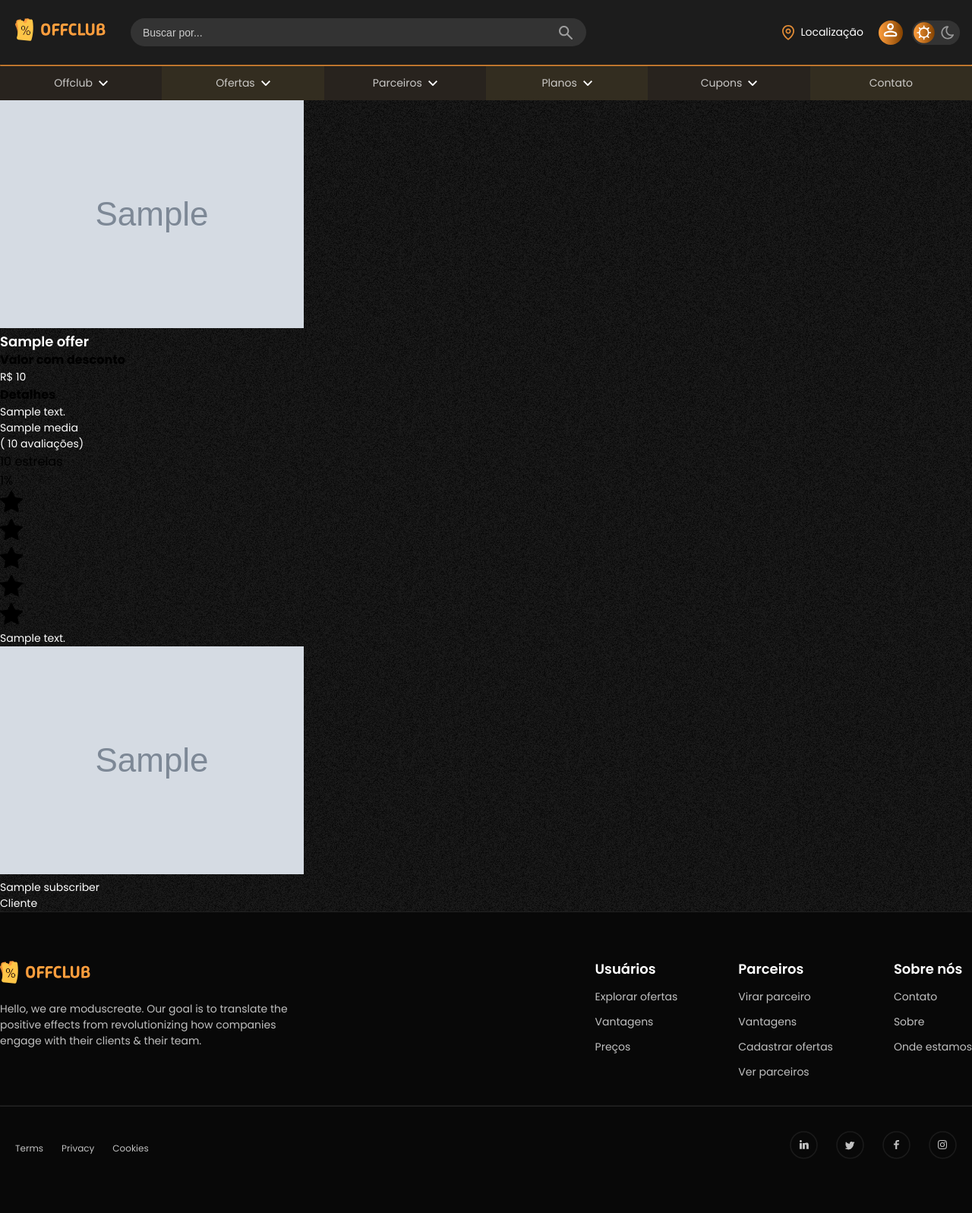
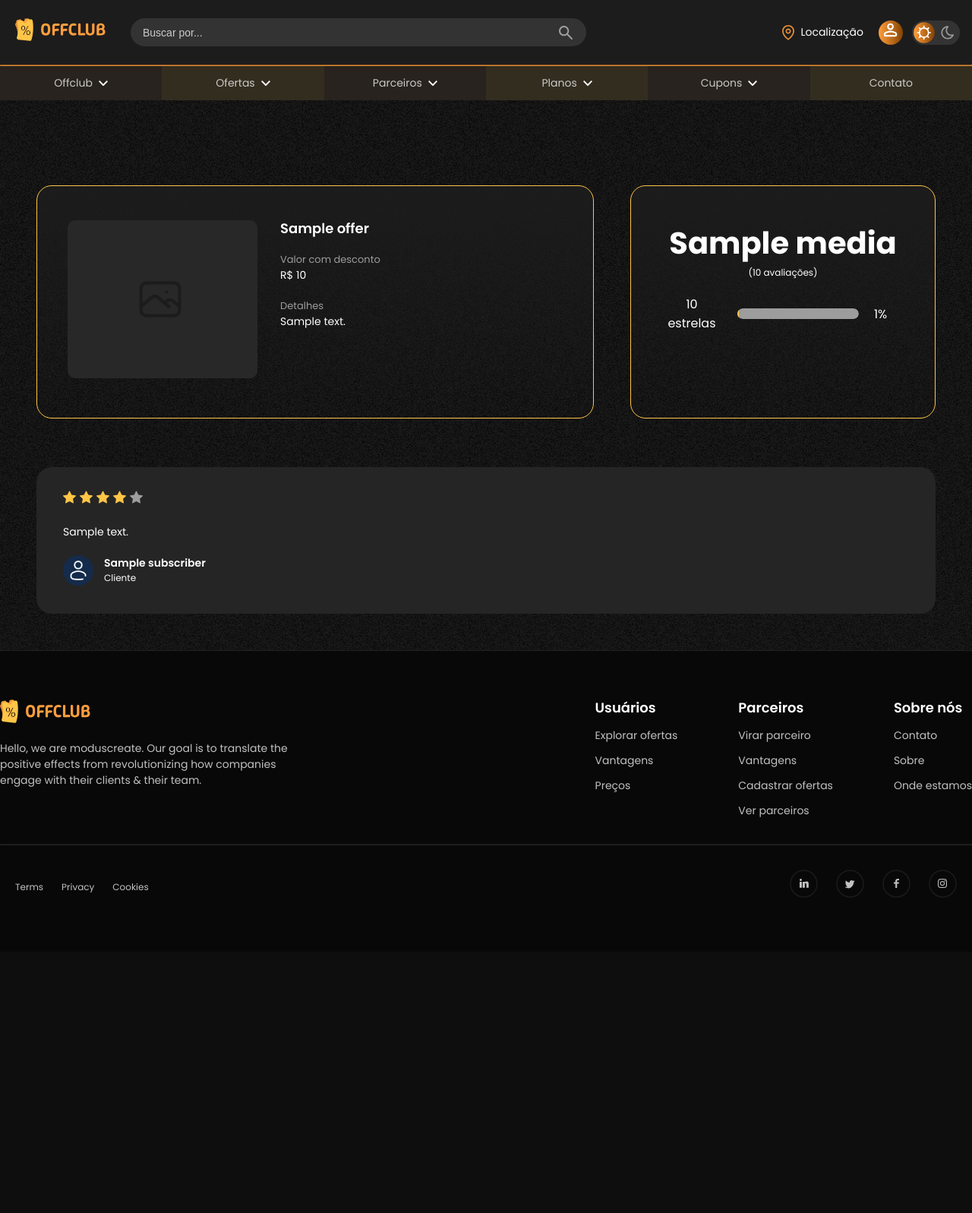
Before and after one commit to PI-InfoWeb-CNAT/2025-OffClub, a Django app: template src/apps/enterprise/templates/enterprise-dashboard/see_avaluations.html in a window 1280 px wide. Shown: the whole page at 76% size. After the commit the page ends 1175 px from the top, so only its background shows below. Run offline with Django 3.2, Linux system fonts and the light colour scheme; the template is opened without the code that fills it: most values are stand-ins (such as "Sample title", 1, 10 or a date in 2020); grey boxes marked "Sample" are stand-in pictures; some web fonts are replaced.

Commit message:
feat(see_evaluation): finalização html e css

```diff
--- /dev/null
+++ b/src/apps/enterprise/static/css/components/answer-evaluations-card.css
@@ -0,0 +1,40 @@
+.evaluation-card{
+    background-color: var(--medium-gray);
+    border-radius: var(--border-radius);
+    min-width: 500px;
+    flex: 1;
+
+    padding: 30px 35px;
+    gap: 20px;
+
+}
+
+.stars{
+    display: flex;
+    gap: 5px;
+}
+.yellow-star{
+    color: var(--brand-yellow);
+}
+.grey-star{
+    color: var(--light-grey);
+}
+
+.subscriber{
+    display: flex;
+    gap: 14px;
+
+    img{
+        object-fit: cover;
+        width: 2.5em;
+        height: 2.5em;
+        border-radius: 50%;
+    }
+
+    .subscriber-name{
+        font-weight: 600;
+    }
+    .subscriber-name + p{
+        font-size: 12px;
+    }
+}
--- /dev/null
+++ b/src/apps/enterprise/static/css/enterprise-dashboard/see_avaluations.css
@@ -0,0 +1,118 @@
+main{
+    max-width: 1440px;
+    margin: 3em auto;
+    padding: 0 3em;
+    gap: 4em;
+}
+
+#general-info{
+    display: flex;
+    justify-content: space-between;
+    gap: 3em;
+}
+
+#general-info > div{
+    padding: 45px 40px;
+    border-radius: var(--border-radius);
+
+    background-image: linear-gradient(to bottom, rgba(28, 28, 28, 1), rgba(24, 24, 24, 0));
+    border: 0.5px solid var(--brand-yellow);
+
+}
+
+#offer-detail{
+    flex: 1;
+    min-width: 500px;
+    display: flex;
+    gap: 30px;
+
+    img{
+        object-fit: cover;
+        width: 250px;
+        height: auto;
+        border-radius: var(--border-radius-small);
+    }
+
+    div{
+        gap: 20px;
+    }
+
+    h4{
+        font-weight: var(--text-font-weight);
+        font-size: 13px;
+        color: var(--light-grey);
+    }
+}
+
+#evaluations-stats{
+    width: auto;
+    text-align: center;
+    color: var(--white);
+
+    #media{
+        font-size: 40px;
+        font-weight: 700;
+    }
+    #total{
+        font-size: 12px;
+        margin-bottom: 20px;
+    }
+}
+
+/* Estilização da Lista */
+
+.stars-distribution {
+    list-style: none;
+    width: 100%;
+    max-width: 500px;
+}
+
+.stars-distribution li {
+    display: flex;
+    align-items: center;
+    gap: 20px;
+}
+
+/* Define larguras fixas para os textos para alinhar as barras */
+.stars-distribution li span:first-child {
+    width: 80px; /* Largura fixa para "X estrelas" */
+}
+
+.stars-distribution li span:last-child {
+    width: 40px; /* Largura fixa para "XX%" */
+    text-align: left;
+}
+
+
+/* Estilização Principal da Barra de Progresso */
+.stars-distribution progress {
+    /* Reseta a aparência padrão do navegador */
+    appearance: none;
+    -webkit-appearance: none;
+
+    /* Define o tamanho e formato */
+    flex: 1; /* Faz a barra ocupar o espaço restante */
+    height: 14px;
+    border-radius: var(--border-radius);
+    border: none;
+    overflow: hidden; /* Garante que o preenchimento fique dentro das bordas */
+}
+
+/* Cor da parte "vazia" */
+.stars-distribution progress::-webkit-progress-bar {
+    background-color: var(--light-grey);
+    border-radius: var(--border-radius);
+}
+
+/* Cor da parte "cheia" (Value) */
+.stars-distribution progress::-webkit-progress-value {
+    background-color: var(--brand-yellow);
+    border-radius: var(--border-radius);
+}
+
+
+#evaluations-list{
+    display: flex;
+    gap: 30px;
+    flex-wrap: wrap;
+}
--- a/src/apps/enterprise/templates/components/answer-evaluations-card.html
+++ b/src/apps/enterprise/templates/components/answer-evaluations-card.html
@@ -1,17 +1,17 @@
 {% load static %}
 
-<div class="">
+<div class="evaluation-card flex-column">
     <div class="stars">
         {% for i in "12345"|make_list %}
             {% if forloop.counter <= evaluation.stars %}
                 <figure class="yellow-star">
-                    <svg xmlns="http://www.w3.org/2000/svg" width="30" height="30" fill="currentColor" class="bi bi-star-fill" viewBox="0 0 16 16">
+                    <svg xmlns="http://www.w3.org/2000/svg" width="17" height="17" fill="currentColor" class="bi bi-star-fill" viewBox="0 0 16 16">
                         <path d="M3.612 15.443c-.386.198-.824-.149-.746-.592l.83-4.73L.173 6.765c-.329-.314-.158-.888.283-.95l4.898-.696L7.538.792c.197-.39.73-.39.927 0l2.184 4.327 4.898.696c.441.062.612.636.282.95l-3.522 3.356.83 4.73c.078.443-.36.79-.746.592L8 13.187l-4.389 2.256z"/>
                     </svg>
                 </figure>
             {% else %}
                 <figure class="grey-star">
-                    <svg xmlns="http://www.w3.org/2000/svg" width="30" height="30" fill="currentColor" class="bi bi-star-fill" viewBox="0 0 16 16">
+                    <svg xmlns="http://www.w3.org/2000/svg" width="17" height="17" fill="currentColor" class="bi bi-star-fill" viewBox="0 0 16 16">
                         <path d="M3.612 15.443c-.386.198-.824-.149-.746-.592l.83-4.73L.173 6.765c-.329-.314-.158-.888.283-.95l4.898-.696L7.538.792c.197-.39.73-.39.927 0l2.184 4.327 4.898.696c.441.062.612.636.282.95l-3.522 3.356.83 4.73c.078.443-.36.79-.746.592L8 13.187l-4.389 2.256z"/>
                     </svg>
                 </figure>
@@ -23,7 +23,8 @@
 
     <div class="subscriber">
         <figure>
-            <img src="{{ evaluation.coupon.subscriber.user.profile_picture }}" alt="">
+            <!-- <img src="{{ evaluation.coupon.subscriber.user.profile_picture }}" alt="Foto de perfil {{ evaluation.coupon.subscriber }}"> -->
+            <img src="{% static 'imgs/default-profile-picture.png' %}" alt="Foto de perfil {{ evaluation.coupon.subscriber }}">
         </figure>
 
         <div>
--- a/src/apps/enterprise/templates/enterprise-dashboard/see_avaluations.html
+++ b/src/apps/enterprise/templates/enterprise-dashboard/see_avaluations.html
@@ -4,39 +4,55 @@
 {% block title %}Ver avaliações{% endblock title %}
 
 {% block head %}
-<link rel="stylesheet" href="#">
+<link rel="stylesheet" href="{% static 'css/enterprise-dashboard/see_avaluations.css' %}">
+<link rel="stylesheet" href="{% static 'css/components/answer-evaluations-card.css' %}">
 {% endblock head %}
 
 {% block main %}
-<main>
+<main class="flex-column">
+    <nav>
+
+    </nav>
+
     <section id="general-info">
-        <div>
+        <div id="offer-detail">
             <figure>
-                <img src="{{ coupon.offer.image }}" alt="">
+                <!-- <img src="{{ coupon.offer.image.url }}" alt="Oferta"> -->
+                <img src="{% static 'imgs/default-offer-image.png' %}" alt="Oferta">
             </figure>
 
-            <div id="offer-detail">
+            <div class="flex-column">
                 <h3>{{ coupon.offer.title }}</h3>
 
-                <h4>Valor com desconto</h4>
-                <p>R$ {{ final_price }}</p>
+                <div>
+                    <h4>Valor com desconto</h4>
+                    <p>R$ {{ final_price }}</p>
+                </div>
 
-                <h4>Detalhes</h4>
-                <p>{{ coupon.offer.description }}</p>
+                <div>
+                    <h4>Detalhes</h4>
+                    <p>{{ coupon.offer.description }}</p>
+                </div>
             </div>
         </div>
 
         <div id="evaluations-stats">
             <p id="media">{{ stats.media }}</p>
-            <p id="total">( {{ stats.total }} avaliações)</p>
+            {% if stats.total == 1 %}
+            <p id="total">({{ stats.total }} avaliação)</p>
+            {% else %}
+            <p id="total">({{ stats.total }} avaliações)</p>
+            {% endif %}
 
             <ol class="stars-distribution">
                 {% for star, percentage in stats.percentages.items %}
                     <li>
-                        <span>{{ star }} estrelas</span>
-                            <div class="bar">
-                                <div class="fill"></div>
-                            </div>
+                        {% if star == 1 %}
+                            <span>{{ star }} estrela</span>
+                        {% else %}
+                            <span>{{ star }} estrelas</span>
+                        {% endif %}
+                        <progress value="{{ percentage|stringformat:'s' }}" max="100"></progress>
                         <span>{{ percentage }}%</span>
                     </li>
                 {% endfor %}
--- a/src/apps/offer/models.py
+++ b/src/apps/offer/models.py
@@ -35,7 +35,7 @@ class Offer(models.Model):
         null=True,
         blank=True,
     )
-    image = models.ImageField("Imagem", upload_to="uploads/offers/", null=True, blank=True)
+    image = models.ImageField("Imagem", upload_to="uploads/offers/", null=True, blank=True, default="static/imgs/default-offer-image.png")
     price = models.DecimalField("Preço", max_digits=10, decimal_places=2)
     discount = models.PositiveSmallIntegerField(
         "Desconto (%)",
--- a/src/apps/users/models.py
+++ b/src/apps/users/models.py
@@ -39,7 +39,7 @@ class User(AbstractBaseUser, PermissionsMixin):
     # então não é necessário ter campos separados aqui.
 
     id = models.UUIDField("ID", primary_key=True, default=uuid.uuid4, editable=False)
-    profile_picture = models.ImageField("Foto de Perfil", upload_to='uploads/profile_pics/', blank=True, null=True)
+    profile_picture = models.ImageField("Foto de Perfil", upload_to='uploads/profile_pics/', blank=True, null=True, default="static/imgs/default-profile-picture.png")
     user_role = models.CharField("Papel do Usuário", max_length=20, choices=UserRole.choices, default=UserRole.SUBSCRIBER)
     email = models.EmailField("E-mail", unique=True, validators=[_email_validator], blank=False, null=False)
     date_joined = models.DateTimeField("Data de Registro", auto_now_add=True)
--- a/src/static/css/_variables.css
+++ b/src/static/css/_variables.css
@@ -32,6 +32,9 @@
     --gradient-bronze: linear-gradient(90deg, var(--brown) 0%, var(--brown-darker) 100%);
     --gradient-silver: linear-gradient(90deg, var(--cyan) 0%, var(--darker-cyan) 100%);
     --gradient-gold: linear-gradient(90deg, var(--brand-yellow) 0%, var(--golden) 100%);
+    --gradient-yellow-dark-orange: linear-gradient(90deg, var(--brand-yellow), var(--brand-orange-darker));
+
+    /* >>> Cinzas <<< */
     --light-grey: #9D9D9D;
     --medium-grey: #595959;
     --grey: #323232;
@@ -42,9 +45,6 @@
     --medium-green: #5AC191;    /* Elementos */
     --light-green: #C0EDD8;     /* Texto */
     --green-details: #2A553D;   /* Detalhes -> botão excluir */
-
-    /* >>> Gradientes <<< */
-    --gradient-yellow-dark-orange: linear-gradient(90deg, var(--brand-yellow), var(--brand-orange-darker));
 
     /* >>> Fontes <<< */
     --main-font-family: "Poppins", sans-serif;
```
Also changed, not shown: src/apps/offer/migrations/0006_alter_offer_image.py (added), src/apps/users/migrations/0002_alter_user_profile_picture.py (added), src/static/imgs/default-offer-image.png (added), src/static/imgs/default-profile-picture.png (added), src/static/imgs/icons/arrow-back.svg (added), 1 other file.
